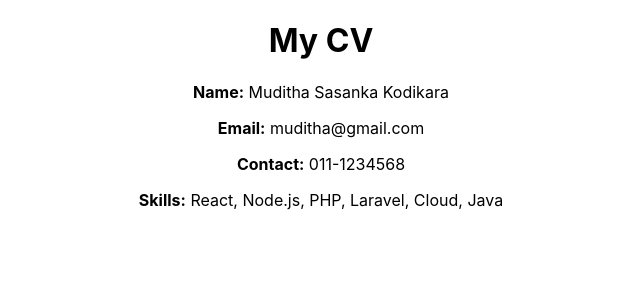
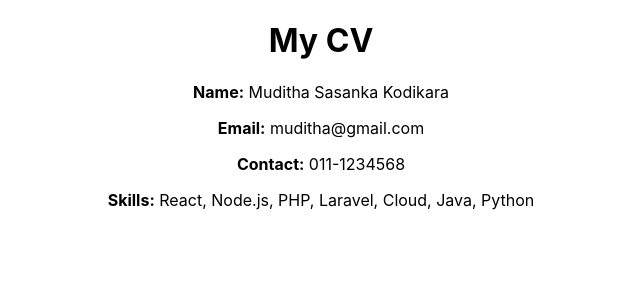
Before and after one commit to mudithasasanka7/DevOps-Testing-02, a React (Create React App) app: page / in a window 1280 px wide. Shown: the top 300 px of the page, without its empty margins (319-959 px from the left). Built offline with nearby package versions, Linux system fonts and the light colour scheme.

Commit message:
Update App.js

```diff
--- a/src/App.js
+++ b/src/App.js
@@ -8,7 +8,7 @@ function App() {
       <p><strong>Name:</strong> Muditha Sasanka Kodikara</p>
       <p><strong>Email:</strong> muditha@gmail.com</p>
       <p><strong>Contact:</strong> 011-1234568</p>
-      <p><strong>Skills:</strong> React, Node.js, PHP, Laravel, Cloud, Java</p>
+      <p><strong>Skills:</strong> React, Node.js, PHP, Laravel, Cloud, Java, Python</p>
     </div>
   );
 }
```
